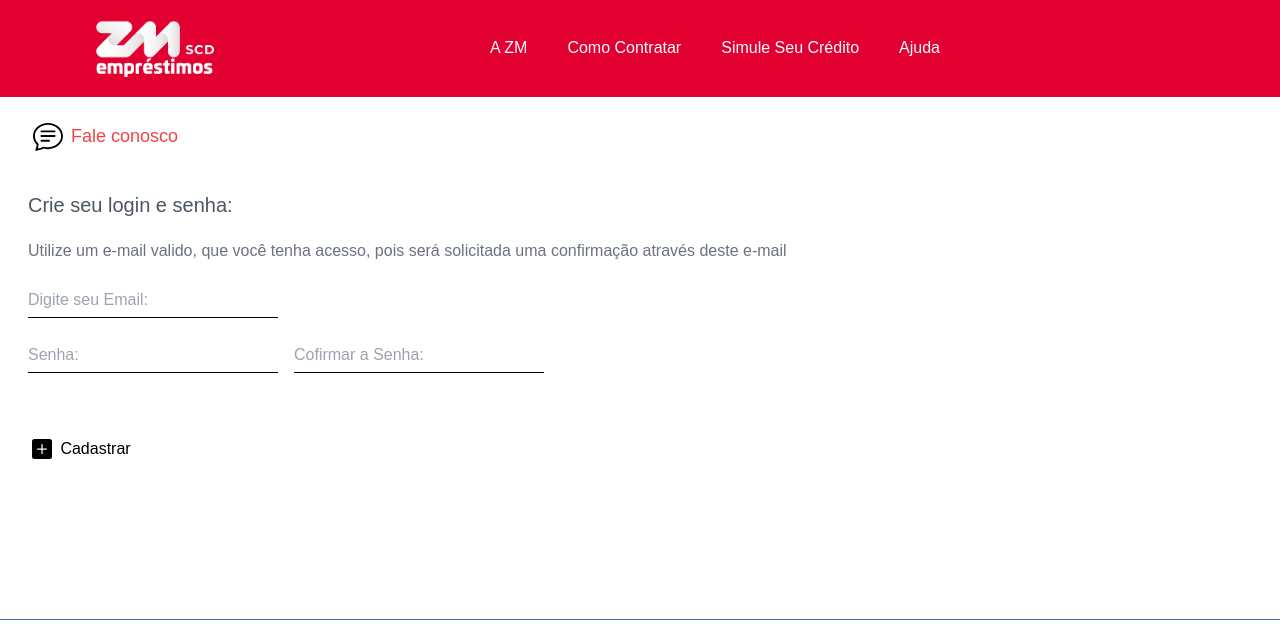
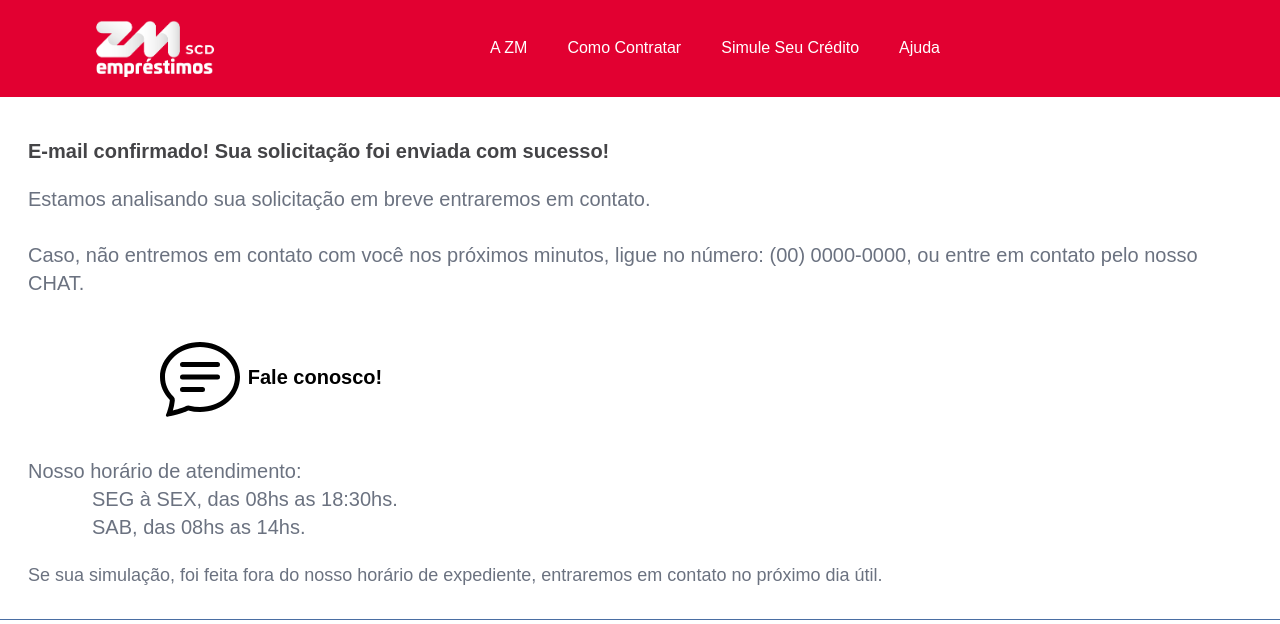
Before and after one commit to henrique2003/zm-emprestimos, a React (Vite) app: page / in a window 1280 px wide. Shown: the top 624 px of the page. Built offline with nearby package versions, Linux system fonts and the light colour scheme; a web font is replaced by a local one.

Commit message:
style: add pagina confirmacao solicitacao

```diff
--- /dev/null
+++ b/src/components/modules/simulacao/confirmacao-solicitacao/confirmacao-solicitacao.tsx
@@ -0,0 +1,21 @@
+import { ConteudoContainer, DetalheLinha } from '@/components/core'
+import { BsChatText } from 'react-icons/bs'
+
+export const ConfirmacaoSolicitacao: React.FC = () => {
+  return (
+    <ConteudoContainer className='py-10'>
+      <h3 className='text-xl text-dark font-semibold'>E-mail confirmado! Sua solicitação foi enviada com sucesso!</h3>
+      <p className='text-xl text-gray-500 font-medium mt-5'>Estamos analisando sua solicitação em breve entraremos em contato.</p>
+      <p className='text-xl text-gray-500 font-medium mt-7'>Caso, não entremos em contato com você nos próximos minutos, ligue no número: (00) 0000-0000, ou entre em contato pelo nosso CHAT.</p>
+      <a href='/' className="flex gap-2 justify-center items-center max-w-[230px] ml-32 my-10">
+        <BsChatText size={80} color='black' />
+        <p className='text-xl font-semibold text-black'>Fale conosco!</p>
+      </a>
+      <p className='text-xl text-gray-500 font-medium'>Nosso horário de atendimento:</p>
+      <p className='text-xl text-gray-500 font-medium ml-16'>SEG à SEX, das 08hs as 18:30hs.</p>
+      <p className='text-xl text-gray-500 font-medium ml-16'>SAB, das  08hs as 14hs.</p>
+      <p className='text-lg text-gray-500 font-medium mt-5'>Se sua simulação, foi feita fora do nosso horário de expediente, entraremos em contato no próximo dia útil.</p>
+      <DetalheLinha />
+    </ConteudoContainer >
+  )
+}
--- a/src/components/modules/simulacao/simulacao.tsx
+++ b/src/components/modules/simulacao/simulacao.tsx
@@ -1,11 +1,13 @@
 // import { EditarEmail } from './editar-email/editar-email'
 // import { ValorDesejado } from './valor-desejado/valor-desejado'
-import { CadastroLogin } from './cadastro-login/cadastro-login'
+// import { CadastroLogin } from './cadastro-login/cadastro-login'
+import { ConfirmacaoSolicitacao } from './confirmacao-solicitacao/confirmacao-solicitacao'
 
 export const Simulacao: React.FC = () => {
   return (
     // <EditarEmail />
     // <ValorDesejado />
-    <CadastroLogin />
+    // <CadastroLogin />
+    <ConfirmacaoSolicitacao />
   )
 }
--- a/tailwind.config.js
+++ b/tailwind.config.js
@@ -4,7 +4,8 @@ export default {
   theme: {
     extend: {
       colors: {
-        'red-600': '#e20031'
+        'red-600': '#e20031',
+        'dark': '#444447'
       }
     },
   },
```
